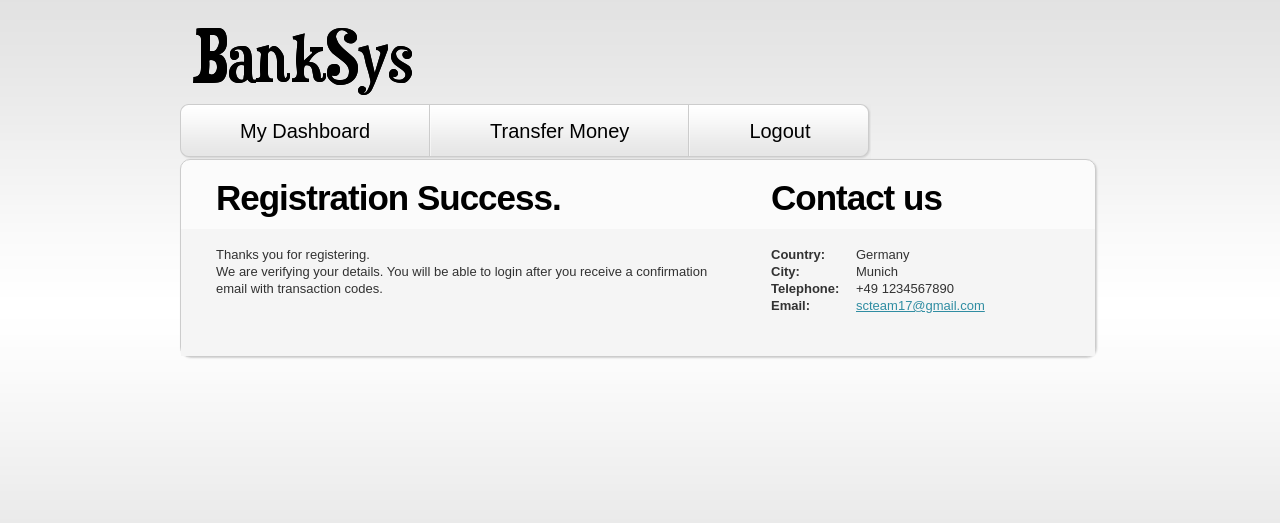
After one commit to sosaavedra/securecoding, a PHP site: page /website/transferSuccess.html in a window 1280 px wide. The commit adds this page. Shown: the top 523 px of the page. Run offline with PHP 8.4, Linux system fonts and the light colour scheme.

Commit message:
adding file for transfer success

```diff
--- a/website/transfer.php
+++ b/website/transfer.php
@@ -73,7 +73,8 @@ if ($_POST) {
 			$toAccount = $mysqli->escape ( $_POST ['toAccount'] );
 
 			if ($mysqli->performTransaction( $client_id, $transactionType, $toAccount, $amount, $transNo )) {
-				// header ( 'Location: transferSuccess.html' );
+				//echo "Transfer Success";
+				header ( 'Location: transferSuccess.html' );
 			} else {
 				die ( "Error: Unable to process transaction!" );
 			}
--- /dev/null
+++ b/website/transferSuccess.html
@@ -0,0 +1,76 @@
+<!DOCTYPE html>
+<html lang="en">
+<head>
+<title>Success</title>
+<meta charset="utf-8">
+<link rel="stylesheet" href="css/reset.css" type="text/css" media="all">
+<link rel="stylesheet" href="css/layout.css" type="text/css" media="all">
+<link rel="stylesheet" href="css/style.css" type="text/css" media="all">
+<script type="text/javascript" src="js/jquery-1.4.2.js" ></script>
+<script type="text/javascript" src="js/cufon-yui.js"></script>
+<script type="text/javascript" src="js/cufon-replace.js"></script>
+<script type="text/javascript" src="js/Myriad_Pro_400.font.js"></script>
+<script type="text/javascript" src="js/Myriad_Pro_700.font.js"></script>
+<script type="text/javascript" src="js/Myriad_Pro_600.font.js"></script>
+<!--[if lt IE 9]>
+	<script type="text/javascript" src="http://info.template-help.com/files/ie6_warning/ie6_script_other.js"></script>
+	<script type="text/javascript" src="js/html5.js"></script>
+<![endif]-->
+</head>
+<body id="page4">
+<div class="main">
+<!-- header -->
+	<header>
+		<div class="wrapper">
+			<h1><a href="index.html" id="logo">Smart Biz</a></h1>
+		</div>
+		<nav>
+			<ul id="menu">
+					<li class="alpha"><a href="customerPage.php"><span><span>My Dashboard</span></span></a></li>
+					<li><a href="transfer.php"><span><span>Transfer Money</span></span></a></li>
+					<li class="omega"><a href="logout.php"><span><span>Logout</span></span></a></li>
+			</ul>
+		</nav>
+	</header>
+<!-- / header -->
+<!-- content -->
+	<section id="content">
+		<div class="wrapper">
+			<div class="pad">
+				<div class="wrapper">
+					<article class="col1"><h2>Registration Success.</h2></article>
+					<article class="col2 pad_left1"><h2>Contact us</h2></article>
+				</div>
+			</div>
+			<div class="box pad_bot1">
+				<div class="pad marg_top">
+					<article class="col1">
+						Thanks you for registering.<br>
+						We are verifying your details. You will be able to login after you receive a confirmation email with transaction codes.
+					</article>
+					<article class="col2 pad_left1">
+						<div class="wrapper">
+							<p class="cols pad_bot3">
+								<strong>
+									Country:<br>
+									City:<br>
+									Telephone:<br>
+									Email:
+								</strong>
+							</p>
+							<p class="pad_bot3">
+								Germany<br>
+								Munich<br>
+								+49 1234567890<br>
+								<a href="mailto:">scteam17@gmail.com</a>
+							</p>
+						</div>
+					</article>
+				</div>
+			</div>
+		</div>
+	</section>
+<!-- / content -->
+</div>
+</body>
+</html>
```
